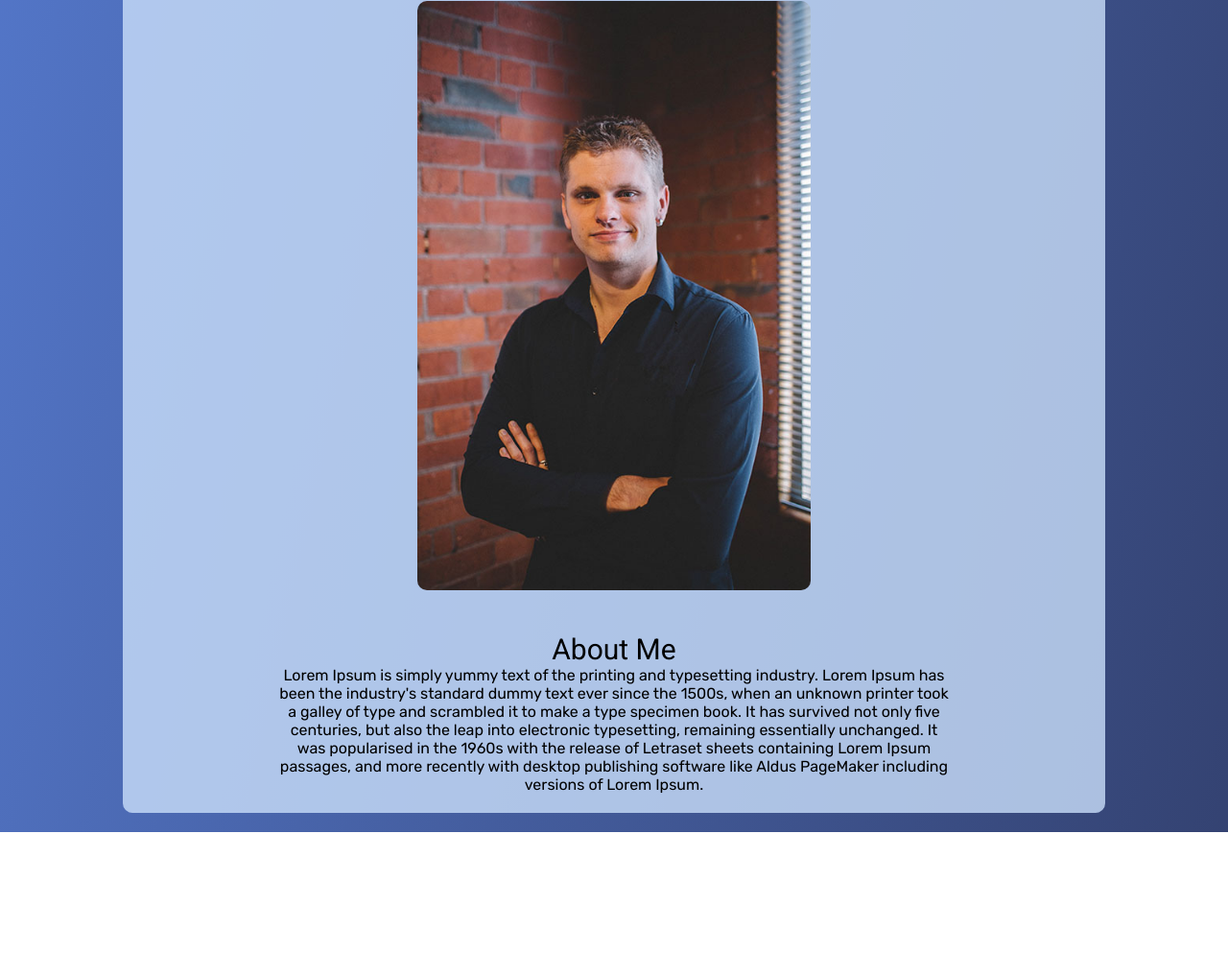
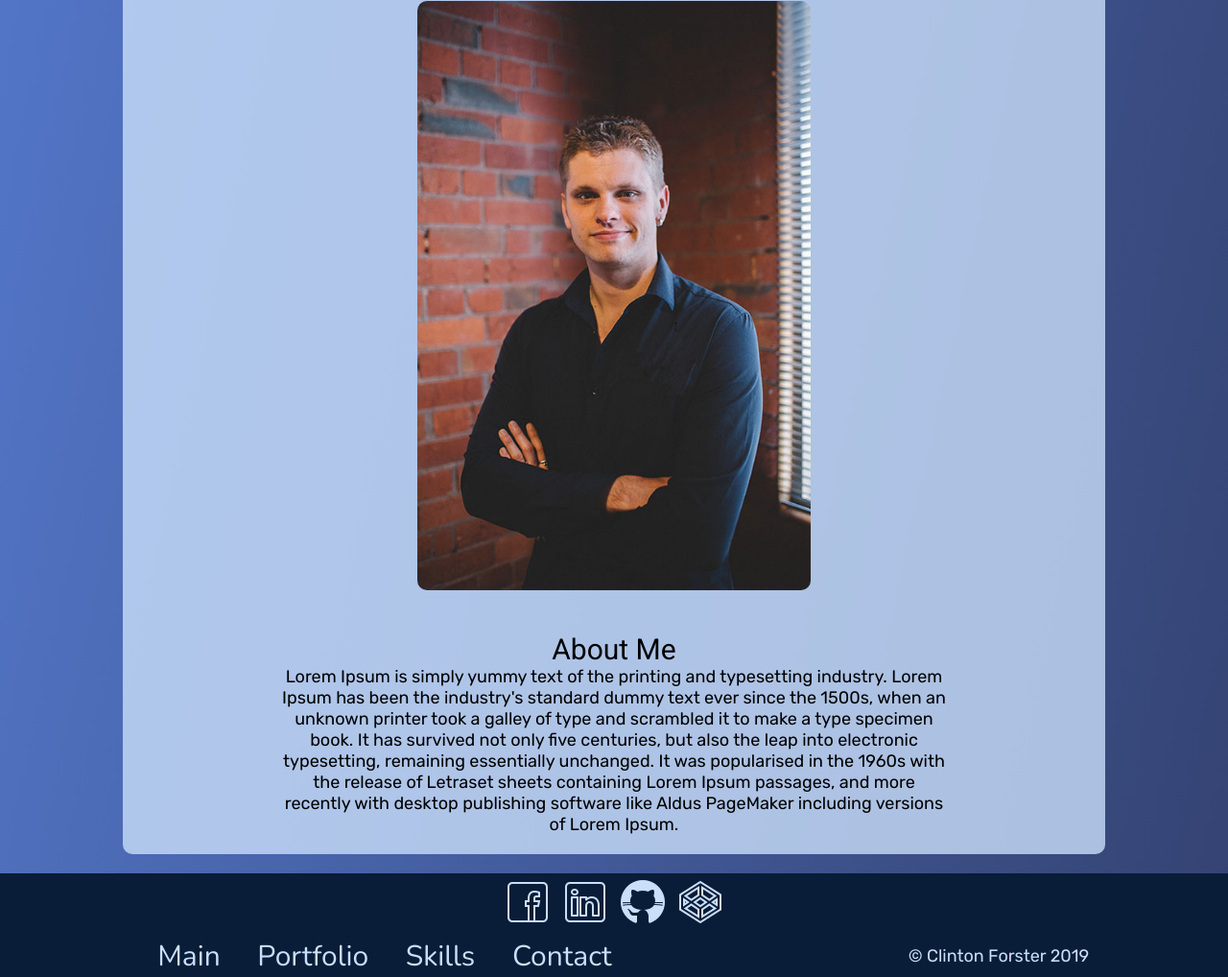
Before and after one commit to The4star/portfolio, a plain HTML site: page index.html in a window 1280 px wide. Shown: the part 679-1697 px from the top of the page at 96% size. Before the commit the page ends 1546 px from the top, so only its background shows below. Drawn offline with nearby package versions, Linux system fonts and the light colour scheme.

Commit message:
added footer

```diff
--- a/index.html
+++ b/index.html
@@ -57,6 +57,32 @@
         </div>
       </div>
     </div>
-
+    <footer>
+      <div class="footer-social-menu">
+          <div class="social-logo">
+            <a href="https://www.facebook.com/clintonforster" target="_blank"><img src="./img/icons/icons8-facebook-50.png" alt="facebook-logo"></a>
+          </div>
+          <div class="social-logo">
+            <a href="https://www.linkedin.com/in/clinton-forster/" target="_blank"><img src="./img/icons/icons8-linkedin-50.png" alt="linked-in-logo"></a>
+          </div>
+          <div class="social-logo">
+            <a href="https://github.com/The4star`" target="_blank"><img src="./img/icons/icons8-github-filled-50.png" alt="github-logo"></a>
+          </div>
+          <div class="social-logo">
+            <a href="https://codepen.io/The4star/" target="_blank"><img src="./img/icons/icons8-codepen-50.png" alt="codepen-logo"></a>
+          </div>
+        </div>
+      <div class="footer-nav-menu">
+        <div id="footer-nav">
+          <ul>
+            <li><a href="https://www.google.com">Main</a></li>
+            <li><a href="https://www.google.com">Portfolio</a></li>
+            <li><a href="https://www.google.com">Skills</a></li>
+            <li><a href="https://www.google.com">Contact</a></li>
+          </ul>
+        </div>
+        <p id="copyright"> &copy; Clinton Forster 2019</p>
+      </div>
+    </footer>
 </body>
 </html>
--- a/styles.css
+++ b/styles.css
@@ -32,6 +32,7 @@ h2 {
 
 p {
     font-family: 'Rubik', sans-serif;
+    font-size: 18px
 }
 
 a {
@@ -203,6 +204,33 @@ li:hover {
     text-align: center;
 }
 
+footer {
+    max-height: 200px;
+    display: flex;
+    flex-direction: column;
+    justify-content: space-around;
+    background-color: var(--maastricht-blue);
+}
+
+.footer-social-menu {
+    display: flex;
+    justify-content: center;
+}
+
+.footer-nav-menu {
+    display: flex;
+    justify-content: space-around;
+    align-items: center;
+}
+
+#footer-nav {
+    width: 40%;
+}
+
+#copyright {
+    color: var(--periwinkle)
+}
+
 @media screen and (max-width: 800px) {
 
     h1 {
@@ -213,7 +241,11 @@ li:hover {
         font-size: 20px;
     }
 
-    nav {
+    p {
+        font-size: 10px;
+    }
+
+    nav #footer-menu{
         width: 80%;
     }
 
```
